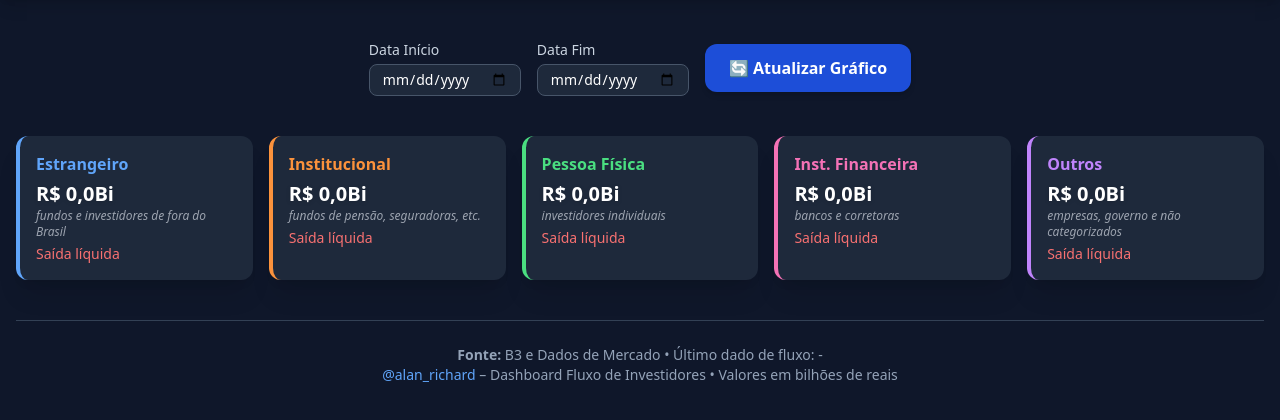
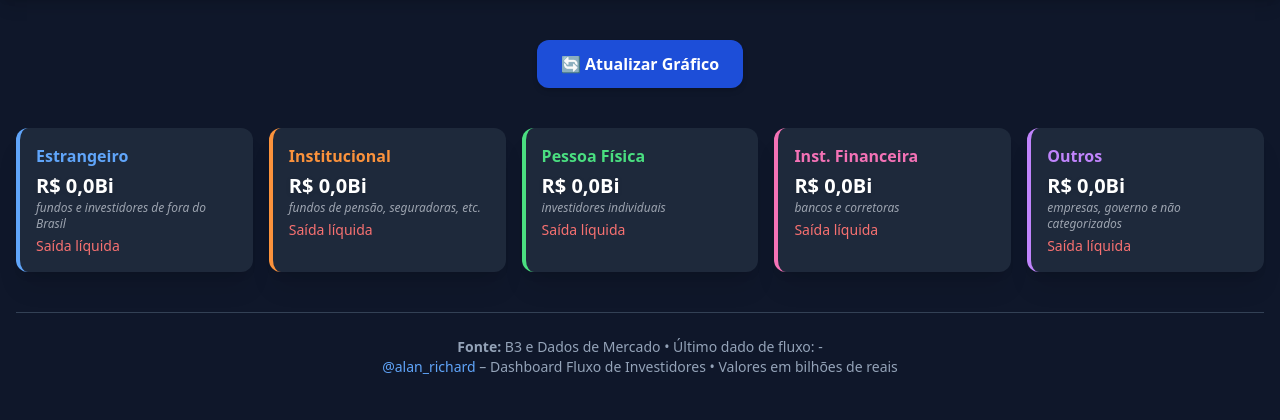
Before and after one commit to alanrichard77/fluxo-b3-render, a Flask app: page / in a window 1280 px wide. Shown: the part 108-528 px from the top of the page. Run offline with Flask 3, Linux system fonts and the light colour scheme; some libraries are stand-ins or nearby versions.

Commit message:
Add files via upload

```diff
--- a/app.py
+++ b/app.py
@@ -20,32 +20,24 @@ def parse_valor(valor):
     if v in ['', '-', 'nan']: return 0.0
     return float(v)
 
-
 @app.route('/', methods=['GET', 'POST'])
-
-
 def home():
     if request.method == 'POST':
-        data_inicio = request.form.get('data_inicio')
-        data_fim = request.form.get('data_fim')
-        imagem, resumo, last_date, resumo_mensal = gerar_grafico(data_inicio, data_fim)
-        return render_template('home.html', imagem=imagem, resumo=resumo, last_date=last_date, resumo_mensal=resumo_mensal)
+        data_inicio = request.form.get('data_inicio', '')
+        data_fim = request.form.get('data_fim', '')
+        imagem, resumo, last_date = gerar_grafico(data_inicio, data_fim)
+        return render_template('home.html', imagem=imagem, resumo=resumo, last_date=last_date)
+    return render_template('home.html', imagem=None, resumo={}, last_date=None)
 
-    if request.method == 'POST':
-        imagem, resumo, last_date = gerar_grafico()
-        return render_template('home.html', imagem=imagem, resumo=resumo, last_date=last_date, resumo_mensal=resumo_mensal)
-    return render_template('home.html', imagem=None, resumo={}, last_date=None, resumo_mensal={})
-
-
-def gerar_grafico(data_inicio=None, data_fim=None):
-    start_date = data_inicio if data_inicio else '2025-01-01'
-    end_date = data_fim if data_fim else datetime.today().strftime('%Y-%m-%d')
-    ibov = yf.download('^BVSP', start=start_date, end=end_date)
-    if isinstance(ibov.columns, pd.MultiIndex):
-        ibov.columns = [col[0] for col in ibov.columns]
-    ibov = ibov.reset_index()
-    ibov = ibov.rename(columns={'Date': 'data', 'Close': 'ibovespa'})
-
+def gerar_grafico(data_inicio='', data_fim=''):
+    try:
+        start_date = datetime.strptime(data_inicio, '%Y-%m-%d').strftime('%Y-%m-%d')
+    except:
+        start_date = '2025-01-01'
+    try:
+        end_date = datetime.strptime(data_fim, '%Y-%m-%d').strftime('%Y-%m-%d')
+    except:
+        end_date = datetime.today().strftime('%Y-%m-%d')
     start_date = '2025-01-01'
     end_date = datetime.today().strftime('%Y-%m-%d')
     ibov = yf.download('^BVSP', start=start_date, end=end_date)
@@ -54,39 +46,7 @@ def gerar_grafico(data_inicio=None, data_fim=None):
     ibov = ibov.reset_index()
     ibov = ibov.rename(columns={'Date': 'data', 'Close': 'ibovespa'})
 
-    # Web scraping fluxo
     url = 'https://www.dadosdemercado.com.br/fluxo'
-    tables = pd.read_html(url, decimal=',', thousands='.')
-    df = tables[0]
-    df.columns = [normalize_colname(col) for col in df.columns]
-    df['data'] = pd.to_datetime(df['data'], dayfirst=True)
-    df = df[(df['data'] >= pd.to_datetime(start_date)) & (df['data'] <= pd.to_datetime(end_date))].sort_values('data')
-
-    colunas_fluxo = ['estrangeiro', 'institucional', 'pessoafisica', 'instfinanceira', 'outros']
-    for col in colunas_fluxo:
-        df[f'{col}_bi'] = df[col].apply(parse_valor)
-
-    resumo = {}
-    for col in colunas_fluxo:
-        saldo = df[f'{col}_bi'].sum()
-        tipo = 'Entrada líquida' if saldo >= 0 else 'Saída líquida'
-        resumo[col] = {'saldo': saldo, 'tipo': tipo}
-
-    last_date = df['data'].max().strftime('%d/%m/%Y')
-
-    # Resumo mensal
-    df['ano_mes'] = df['data'].dt.to_period('M')
-    resumo_mensal = {}
-    for mes, grupo in df.groupby('ano_mes'):
-        totais = {col: grupo[f'{col}_bi'].sum() for col in colunas_fluxo}
-        maior_comprador = max(totais.items(), key=lambda x: x[1])
-        maior_vendedor = min(totais.items(), key=lambda x: x[1])
-        resumo_mensal[str(mes)] = {
-            'maior_compra': {'categoria': maior_comprador[0], 'valor': maior_comprador[1]},
-            'maior_venda': {'categoria': maior_vendedor[0], 'valor': maior_vendedor[1]}
-        }
-
-    # Geração do gráfico (mantém o código já existente)
     tables = pd.read_html(url, decimal=',', thousands='.')
     df = tables[0]
     df.columns = [normalize_colname(col) for col in df.columns]
--- a/templates/home.html
+++ b/templates/home.html
@@ -12,17 +12,7 @@
 </header>
 
 <main class="max-w-7xl mx-auto px-4 py-10 space-y-10">
-
-<form method="POST" class="flex flex-col sm:flex-row items-center justify-center gap-4 mb-6">
-    <div class="text-sm text-white">
-        <label for="data_inicio" class="block mb-1 text-slate-300">Data Início</label>
-        <input type="date" name="data_inicio" class="rounded-lg px-3 py-1 bg-slate-800 text-white border border-slate-600">
-    </div>
-    <div class="text-sm text-white">
-        <label for="data_fim" class="block mb-1 text-slate-300">Data Fim</label>
-        <input type="date" name="data_fim" class="rounded-lg px-3 py-1 bg-slate-800 text-white border border-slate-600">
-    </div>
-
+    <form method="POST" class="flex justify-center mb-6">
         <button type="submit" class="bg-blue-700 hover:bg-blue-800 text-white font-semibold py-3 px-6 rounded-xl shadow-md transition">
             🔄 Atualizar Gráfico
         </button>
@@ -61,23 +51,3 @@
 </main>
 </body>
 </html>
-    {% if resumo_mensal %}
-    <section class="mt-12 bg-slate-800 p-6 rounded-xl shadow-md text-sm">
-        <h2 class="text-lg font-bold mb-4 text-white drop-shadow">Resumo Mensal - Maior Comprador e Vendedor</h2>
-        <div class="grid grid-cols-1 sm:grid-cols-2 md:grid-cols-3 gap-4">
-            {% for mes, dados in resumo_mensal.items() %}
-            <div class="bg-slate-900 p-4 rounded-xl shadow border border-slate-700">
-                <h3 class="font-semibold text-indigo-400 mb-2">{{ mes }}</h3>
-                <p>
-                    <span class="text-green-400 font-bold">▲ {{ dados.maior_compra.categoria|capitalize }}</span>:
-                    R$ {{ "%.1f"|format(dados.maior_compra.valor)|replace(".", ",") }}Bi
-                </p>
-                <p>
-                    <span class="text-red-400 font-bold">▼ {{ dados.maior_venda.categoria|capitalize }}</span>:
-                    R$ {{ "%.1f"|format(dados.maior_venda.valor)|replace(".", ",") }}Bi
-                </p>
-            </div>
-            {% endfor %}
-        </div>
-    </section>
-    {% endif %}
```
